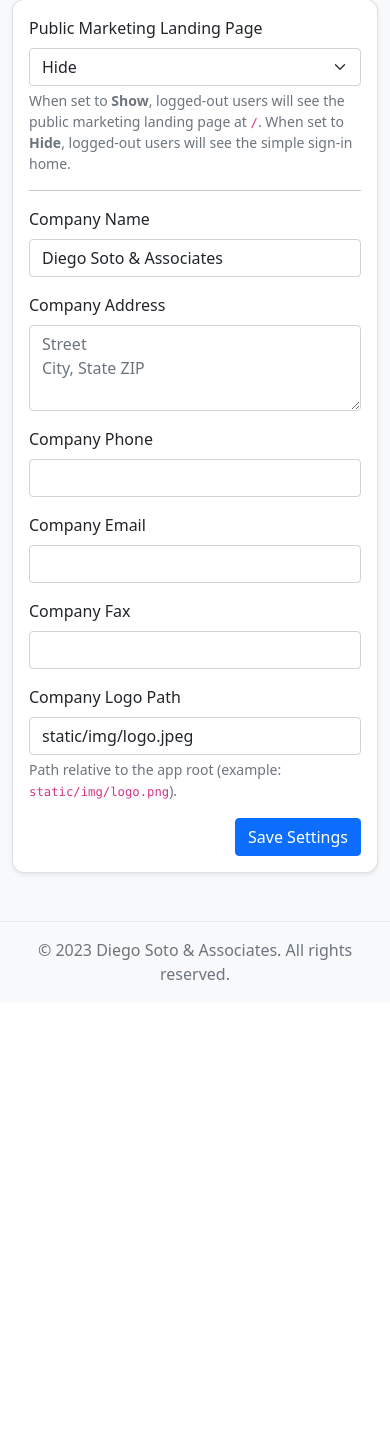
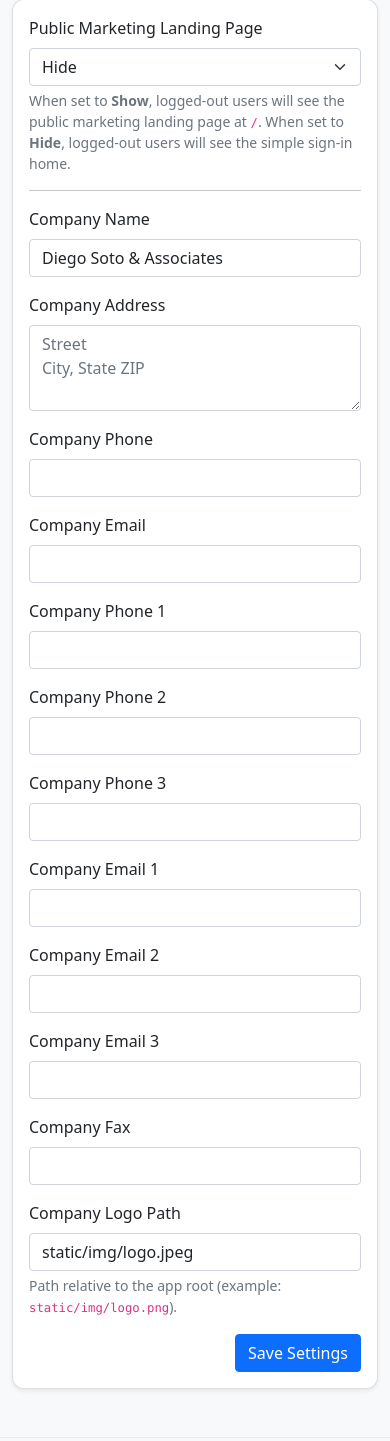
Before and after one commit to alexispinzongalindo/DIEGO_SOTO, a Flask app: page /office/settings in a window 390 px wide. Shown: the part 278-1719 px from the top of the page. Before the commit the page ends 1258 px from the top, so only its background shows below. Run offline with Flask 3, Linux system fonts and the light colour scheme; a user stored in the database is signed in; data comes from the database, SQL or seed files in the repository; data that the repository does not hold is empty.

Commit message:
Support 3 company phones/emails in header

```diff
--- a/app/__init__.py
+++ b/app/__init__.py
@@ -50,8 +50,14 @@ def create_app(config_class=Config):
                 'company_name': (os.environ.get('COMPANY_NAME') or '').strip() or 'Diego Soto & Associates',
                 'company_address': (os.environ.get('COMPANY_ADDRESS') or '').strip(),
                 'company_phone': (os.environ.get('COMPANY_PHONE') or '').strip(),
+                'company_phone_1': (os.environ.get('COMPANY_PHONE_1') or '').strip(),
+                'company_phone_2': (os.environ.get('COMPANY_PHONE_2') or '').strip(),
+                'company_phone_3': (os.environ.get('COMPANY_PHONE_3') or '').strip(),
                 'company_fax': (os.environ.get('COMPANY_FAX') or '').strip(),
                 'company_email': (os.environ.get('COMPANY_EMAIL') or '').strip(),
+                'company_email_1': (os.environ.get('COMPANY_EMAIL_1') or '').strip(),
+                'company_email_2': (os.environ.get('COMPANY_EMAIL_2') or '').strip(),
+                'company_email_3': (os.environ.get('COMPANY_EMAIL_3') or '').strip(),
                 'company_logo_path': (os.environ.get('COMPANY_LOGO_PATH') or '').strip() or 'static/img/logo.jpeg',
             }
 
@@ -61,13 +67,25 @@ def create_app(config_class=Config):
                         'name': defaults.get('company_name', ''),
                         'address': defaults.get('company_address', ''),
                         'phone': defaults.get('company_phone', ''),
+                        'phone_1': defaults.get('company_phone_1', ''),
+                        'phone_2': defaults.get('company_phone_2', ''),
+                        'phone_3': defaults.get('company_phone_3', ''),
                         'fax': defaults.get('company_fax', ''),
                         'email': defaults.get('company_email', ''),
+                        'email_1': defaults.get('company_email_1', ''),
+                        'email_2': defaults.get('company_email_2', ''),
+                        'email_3': defaults.get('company_email_3', ''),
                         'logo_path': defaults.get('company_logo_path', ''),
                     }
                 }
             from app.models import AppSetting
-            keys = ['company_name', 'company_address', 'company_phone', 'company_fax', 'company_email', 'company_logo_path']
+            keys = [
+                'company_name', 'company_address',
+                'company_phone', 'company_phone_1', 'company_phone_2', 'company_phone_3',
+                'company_fax',
+                'company_email', 'company_email_1', 'company_email_2', 'company_email_3',
+                'company_logo_path',
+            ]
             rows = AppSetting.query.filter(AppSetting.key.in_(keys)).all()
             vals = {r.key: (r.value or '').strip() for r in rows}
 
@@ -82,8 +100,14 @@ def create_app(config_class=Config):
                     'name': _pick('company_name'),
                     'address': _pick('company_address'),
                     'phone': _pick('company_phone'),
+                    'phone_1': _pick('company_phone_1'),
+                    'phone_2': _pick('company_phone_2'),
+                    'phone_3': _pick('company_phone_3'),
                     'fax': _pick('company_fax'),
                     'email': _pick('company_email'),
+                    'email_1': _pick('company_email_1'),
+                    'email_2': _pick('company_email_2'),
+                    'email_3': _pick('company_email_3'),
                     'logo_path': _pick('company_logo_path'),
                 }
             }
--- a/app/office/forms.py
+++ b/app/office/forms.py
@@ -47,7 +47,13 @@ class AdminSettingsForm(FlaskForm):
     company_name = StringField('Company Name', validators=[Optional(), Length(max=120)])
     company_address = TextAreaField('Company Address', validators=[Optional()])
     company_phone = StringField('Company Phone', validators=[Optional(), Length(max=50)])
+    company_phone_1 = StringField('Company Phone 1', validators=[Optional(), Length(max=50)])
+    company_phone_2 = StringField('Company Phone 2', validators=[Optional(), Length(max=50)])
+    company_phone_3 = StringField('Company Phone 3', validators=[Optional(), Length(max=50)])
     company_fax = StringField('Company Fax', validators=[Optional(), Length(max=50)])
     company_email = StringField('Company Email', validators=[Optional(), Email(), Length(max=120)])
+    company_email_1 = StringField('Company Email 1', validators=[Optional(), Email(), Length(max=120)])
+    company_email_2 = StringField('Company Email 2', validators=[Optional(), Email(), Length(max=120)])
+    company_email_3 = StringField('Company Email 3', validators=[Optional(), Email(), Length(max=120)])
     company_logo_path = StringField('Company Logo Path', validators=[Optional(), Length(max=200)])
     submit = SubmitField('Save Settings')
--- a/app/office/routes.py
+++ b/app/office/routes.py
@@ -486,8 +486,14 @@ def settings():
         form.company_name.data = _get_app_setting('company_name')
         form.company_address.data = _get_app_setting('company_address')
         form.company_phone.data = _get_app_setting('company_phone')
+        form.company_phone_1.data = _get_app_setting('company_phone_1')
+        form.company_phone_2.data = _get_app_setting('company_phone_2')
+        form.company_phone_3.data = _get_app_setting('company_phone_3')
         form.company_fax.data = _get_app_setting('company_fax')
         form.company_email.data = _get_app_setting('company_email')
+        form.company_email_1.data = _get_app_setting('company_email_1')
+        form.company_email_2.data = _get_app_setting('company_email_2')
+        form.company_email_3.data = _get_app_setting('company_email_3')
         form.company_logo_path.data = _get_app_setting('company_logo_path')
 
     if form.validate_on_submit():
@@ -497,8 +503,14 @@ def settings():
         _set_app_setting('company_name', form.company_name.data or '')
         _set_app_setting('company_address', form.company_address.data or '')
         _set_app_setting('company_phone', form.company_phone.data or '')
+        _set_app_setting('company_phone_1', form.company_phone_1.data or '')
+        _set_app_setting('company_phone_2', form.company_phone_2.data or '')
+        _set_app_setting('company_phone_3', form.company_phone_3.data or '')
         _set_app_setting('company_fax', form.company_fax.data or '')
         _set_app_setting('company_email', form.company_email.data or '')
+        _set_app_setting('company_email_1', form.company_email_1.data or '')
+        _set_app_setting('company_email_2', form.company_email_2.data or '')
+        _set_app_setting('company_email_3', form.company_email_3.data or '')
         _set_app_setting('company_logo_path', form.company_logo_path.data or '')
         flash('Settings saved.', 'success')
         return redirect(url_for('office.settings'))
--- a/app/templates/office/settings.html
+++ b/app/templates/office/settings.html
@@ -60,6 +60,36 @@
           </div>
 
           <div class="row">
+            <div class="col-md-4 mb-3">
+              <label class="form-label">{{ form.company_phone_1.label.text }}</label>
+              {{ form.company_phone_1(class_='form-control') }}
+            </div>
+            <div class="col-md-4 mb-3">
+              <label class="form-label">{{ form.company_phone_2.label.text }}</label>
+              {{ form.company_phone_2(class_='form-control') }}
+            </div>
+            <div class="col-md-4 mb-3">
+              <label class="form-label">{{ form.company_phone_3.label.text }}</label>
+              {{ form.company_phone_3(class_='form-control') }}
+            </div>
+          </div>
+
+          <div class="row">
+            <div class="col-md-4 mb-3">
+              <label class="form-label">{{ form.company_email_1.label.text }}</label>
+              {{ form.company_email_1(class_='form-control') }}
+            </div>
+            <div class="col-md-4 mb-3">
+              <label class="form-label">{{ form.company_email_2.label.text }}</label>
+              {{ form.company_email_2(class_='form-control') }}
+            </div>
+            <div class="col-md-4 mb-3">
+              <label class="form-label">{{ form.company_email_3.label.text }}</label>
+              {{ form.company_email_3(class_='form-control') }}
+            </div>
+          </div>
+
+          <div class="row">
             <div class="col-md-6 mb-3">
               <label class="form-label">{{ form.company_fax.label.text }}</label>
               {{ form.company_fax(class_='form-control') }}
--- a/run.py
+++ b/run.py
@@ -46,8 +46,14 @@ def ensure_company_settings() -> None:
             'company_name': (os.environ.get('COMPANY_NAME') or '').strip() or 'Diego Soto & Associates',
             'company_address': (os.environ.get('COMPANY_ADDRESS') or '').strip(),
             'company_phone': (os.environ.get('COMPANY_PHONE') or '').strip(),
+            'company_phone_1': (os.environ.get('COMPANY_PHONE_1') or '').strip(),
+            'company_phone_2': (os.environ.get('COMPANY_PHONE_2') or '').strip(),
+            'company_phone_3': (os.environ.get('COMPANY_PHONE_3') or '').strip(),
             'company_fax': (os.environ.get('COMPANY_FAX') or '').strip(),
             'company_email': (os.environ.get('COMPANY_EMAIL') or '').strip(),
+            'company_email_1': (os.environ.get('COMPANY_EMAIL_1') or '').strip(),
+            'company_email_2': (os.environ.get('COMPANY_EMAIL_2') or '').strip(),
+            'company_email_3': (os.environ.get('COMPANY_EMAIL_3') or '').strip(),
             'company_logo_path': (os.environ.get('COMPANY_LOGO_PATH') or '').strip() or 'static/img/logo.jpeg',
         }
 
```
Also changed, not shown: app/accounts_receivable/routes.py (+67 -13 lines).
